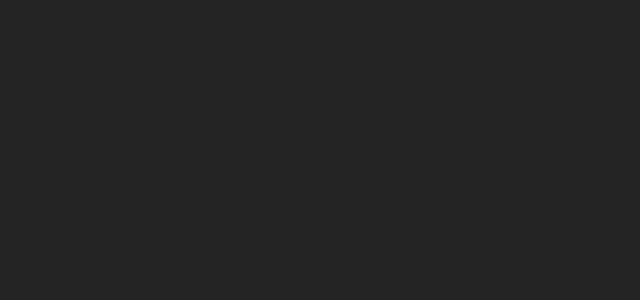
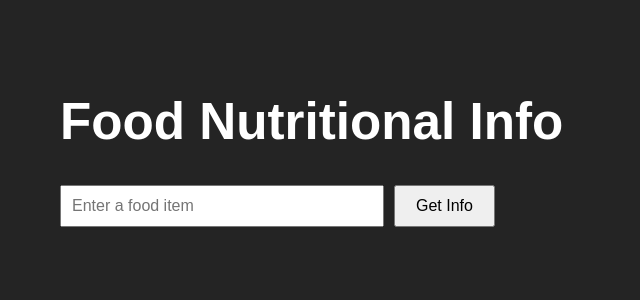
Before and after one commit to Jaturaput-Jongsubcharoen/COMP229-NutriSnap-Client1, a React (Vite) app: page /predict-image in a window 1280 px wide. Before the commit this address had no page. Shown: the top 300 px of the page, without its empty margins (0-640 px from the left). Built offline with nearby package versions, Linux system fonts and the light colour scheme.

Commit message:
Jaturaput-Update23

```diff
--- a/src/App.jsx
+++ b/src/App.jsx
@@ -19,7 +19,7 @@
         <Route path="/" element={<MainPage />} />
 
         {/* Predict Image Page - Gowsith */}
-        {/*<Route path="/predict-image" element={<PredictImagePage />} */}
+        <Route path="/predict-image" element={<PredictImagePage/>} />
 
         {/* History Page - Jaturaput */}
         <Route path="/history" element={<HistoryPage />} />
--- a/src/pages/PredictImagePage.jsx
+++ b/src/pages/PredictImagePage.jsx
@@ -1,6 +1,6 @@
 import React, { useState } from "react";
 import { GoogleGenerativeAI } from "@google/generative-ai";
-require ("dotenv").config();
+//require ("dotenv").config();
 
 const genAI = new GoogleGenerativeAI("AIzaSyBjbMiCGWlR2MbgKOH14uGKpb6VHC8H13o");
 const model = genAI.getGenerativeModel({ model: "gemini-1.5-flash" });
```
